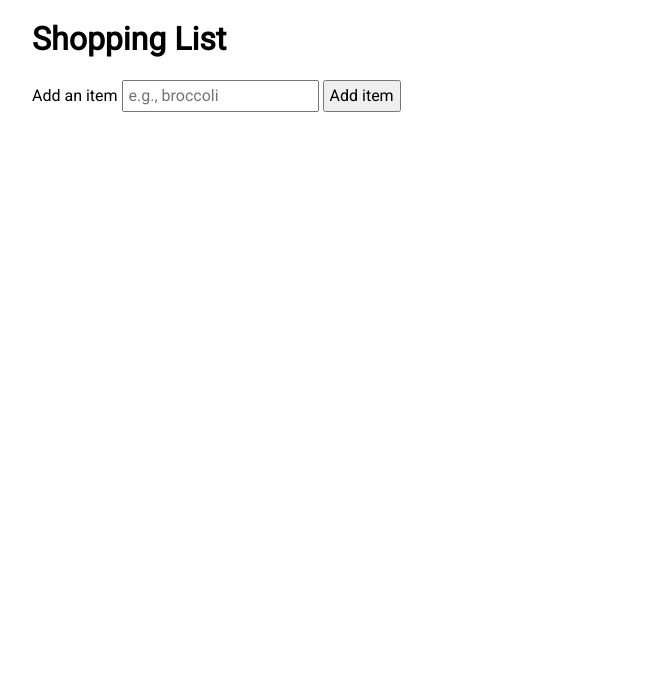
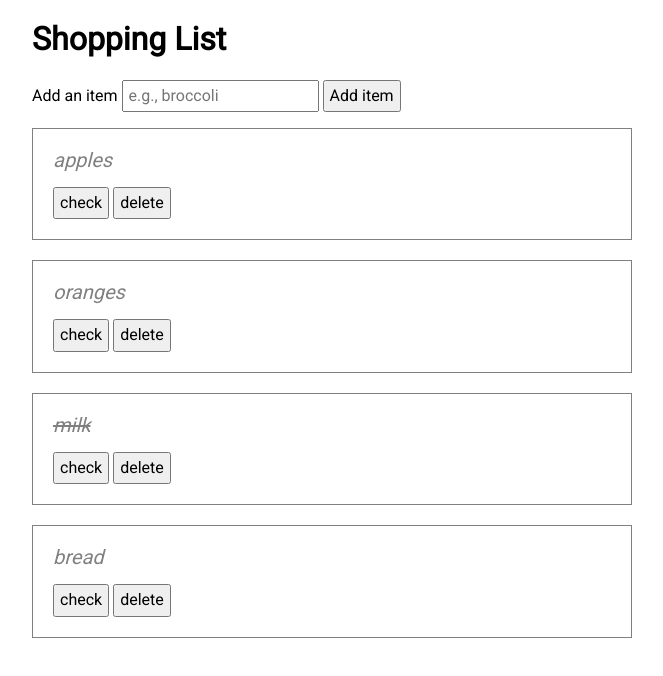
Before and after one commit to eharris128/shopping-list, a plain HTML site: page index.html in a window 1280 px wide. Shown: the whole page, without its empty margins (308-971 px from the left). Drawn offline with nearby package versions, Linux system fonts and the light colour scheme.

Commit message:
Adds classes to initial shopping list

```diff
--- a/index.html
+++ b/index.html
@@ -20,53 +20,55 @@
     </form>
 
     <ul class="shopping-list js-shopping-list">
-      <!-- <li>
-        <span class="shopping-item js-shopping-item">apples</span>
+      <li data-itemindex="${i}">
+        <span class="shopping-item js-shopping-item ${item.checked ? 'shopping-item__checked">apples</span>
+        <div class="shopping-item-controls">
+          <button class="shopping-item-toggle js-shopping-item-toggle">
+            <span class="button-label">check</span>
+          </button>
+          <button class="shopping-item-delete .js-shopping-item-delete">
+            <span class="button-label">delete</span>
+          </button>
+        </div>
+      </li>
+      <li data-itemindex="${i}">
+        <span class="shopping-item js-shopping-item ${item.checked ? 'shopping-item__checked">oranges</span>
         <div class="shopping-item-controls">
           <button class="shopping-item-toggle">
             <span class="button-label">check</span>
           </button>
-          <button class="shopping-item-delete">
+          <button class="shopping-item-delete .js-shopping-item-delete">
             <span class="button-label">delete</span>
           </button>
         </div>
       </li>
-      <li>
-        <span class="shopping-item">oranges</span>
+      <li data-itemindex="${i}">
+        <span class="shopping-item js-shopping-item ${item.checked ? 'shopping-item__checked shopping-item__checked">milk</span>
         <div class="shopping-item-controls">
-          <button class="shopping-item-toggle">
+          <button class="shopping-item-toggle js-shopping-item-toggle">
             <span class="button-label">check</span>
           </button>
-          <button class="shopping-item-delete">
+          <button class="shopping-item-delete .js-shopping-item-delete">
             <span class="button-label">delete</span>
           </button>
         </div>
       </li>
-      <li>
-        <span class="shopping-item shopping-item__checked">milk</span>
+      <li data-itemindex="${i}">
+        <span class="shopping-item js-shopping-item ${item.checked ? 'shopping-item__checked">bread</span>
         <div class="shopping-item-controls">
-          <button class="shopping-item-toggle">
+          <button class="shopping-item-toggle js-shopping-item-toggle">
             <span class="button-label">check</span>
           </button>
-          <button class="shopping-item-delete">
+          <button class="shopping-item-delete .js-shopping-item-delete">
             <span class="button-label">delete</span>
           </button>
         </div>
       </li>
-      <li>
-        <span class="shopping-item">bread</span>
-        <div class="shopping-item-controls">
-          <button class="shopping-item-toggle">
-            <span class="button-label">check</span>
-          </button>
-          <button class="shopping-item-delete">
-            <span class="button-label">delete</span>
-          </button>
-        </div>
-      </li> -->
     </ul>
   </div>
-<script src="https://code.jquery.com/jquery-3.1.0.min.js"></script>
+<script src="https://code.jquery.com/jquery-3.2.1.min.js"
+  integrity="sha256-hwg4gsxgFZhOsEEamdOYGBf13FyQuiTwlAQgxVSNgt4="
+  crossorigin="anonymous"></script>
 <script src="app.js"></script>
 </body>
 
```
